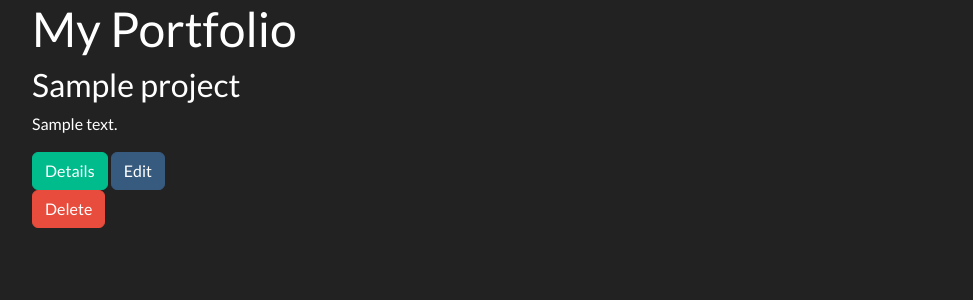
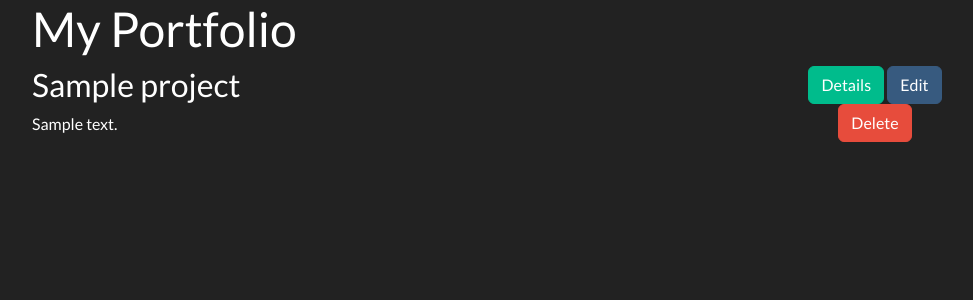
Before and after one commit to Alyshay98/CS-3620-PortfolioNew, a Django app: template MyPortfolio/PortfolioDatabase/templates/PortfolioDatabase/portfolio.html in a window 1280 px wide. Shown: the part 72-372 px from the top of the page, without its empty margins (50-1023 px from the left). Run offline with Django 3.2, Linux system fonts and the light colour scheme; the template is opened without the code that fills it: most values are stand-ins (such as "Sample title", 1, 10 or a date in 2020); some libraries are stand-ins or nearby versions.

Commit message:
button fixes
fixed how the buttons are placed on the protfolio page

```diff
--- a/MyPortfolio/PortfolioDatabase/templates/PortfolioDatabase/portfolio.html
+++ b/MyPortfolio/PortfolioDatabase/templates/PortfolioDatabase/portfolio.html
@@ -5,16 +5,18 @@
 {% block content %}
     <h1>My Portfolio</h1>
     {% for project in portfolio_list %}
-        <div class = "row">
+        <div class="row">
             <div class="col-md-4">
                 <h3>{{ project.name }}</h3>
-                <p>{{ project.description }}</p>
+                <p>{{ project.description }}</p><br>
             </div>
-        </div>
-        <div class="col-md-2">
-            <a href="{% url 'portfolio_detail' project.id  %}" class="btn btn-success">Details</a>
-            <a href="{% url 'update_portfolio' project.id  %}" class="btn btn-primary">Edit</a>
-            <a href="{% url 'delete_portfolio' project.id  %}" class="btn btn-danger">Delete</a>
+            <div class="col-md-2 offset-md-4">
+                <div class="text-center">
+                    <a href="{% url 'portfolio_detail' project.id  %}" class="btn btn-success">Details</a>
+                    <a href="{% url 'update_portfolio' project.id  %}" class="btn btn-primary">Edit</a>
+                    <a href="{% url 'delete_portfolio' project.id  %}" class="btn btn-danger">Delete</a>
+                </div>
+            </div>
         </div>
     {% endfor %}
 {% endblock %}
--- a/MyPortfolio/PortfolioDatabase/views.py
+++ b/MyPortfolio/PortfolioDatabase/views.py
@@ -75,6 +75,7 @@ def update_portfolio(request, id):
 
 def delete_portfolio(request, id):
     portfolio = Portfolio.objects.get(id=id)
+
     if request.method == 'POST':
         portfolio.delete()
         return redirect('home')
```
